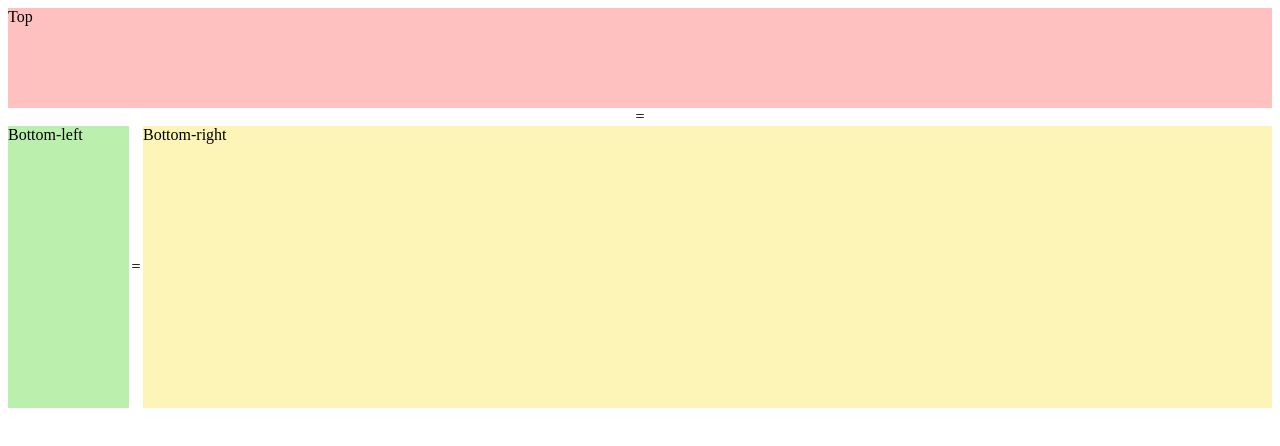
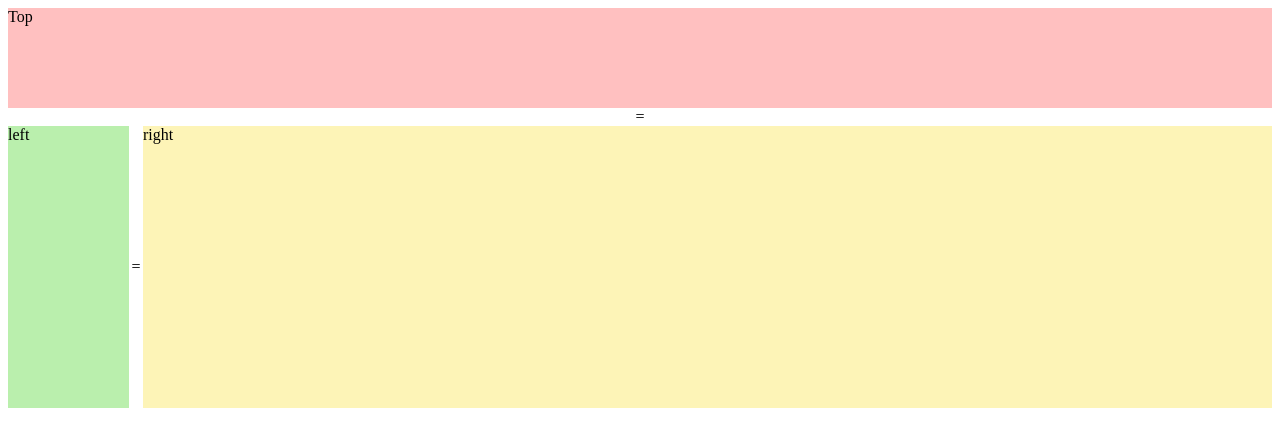
Before and after one commit to jananigel/angular-resizable-bar-for-layout, an Angular app: page / in a window 1280 px wide. Shown: the top 446 px of the page. Built offline with nearby package versions, Linux system fonts and the light colour scheme.

Commit message:
feat: add common layout of resizable frame

```diff
--- a/src/app/app.component.html
+++ b/src/app/app.component.html
@@ -1,4 +1,5 @@
-<div
+<!-- Source template -->
+<!-- <div
   class="container"
   appResizable
   [resizeEle]="resizeEle"
@@ -23,4 +24,12 @@
       <div class="bottom-right">Bottom-right</div>
     </div>
   </div>
-</div>
+</div> -->
+
+<app-resizable-vertical-frame>
+  <div frame-top>Top</div>
+  <app-resizable-horizontal-frame frame-bottom>
+    <div frame-left>left</div>
+    <div frame-right>right</div>
+  </app-resizable-horizontal-frame>
+</app-resizable-vertical-frame>
--- a/src/app/app.component.scss
+++ b/src/app/app.component.scss
@@ -2,34 +2,35 @@ p {
   font-family: Lato;
 }
 
-.container {
-  display: flex;
-  flex-direction: column;
-  height: 400px;
+// Source styles
+// .container {
+//   display: flex;
+//   flex-direction: column;
+//   height: 400px;
 
-  .top-area {
-    display: flex;
-    flex-basis: 100px;
-    background: #ffc0c0;
-  }
+//   .top-area {
+//     display: flex;
+//     flex-basis: 100px;
+//     background: #ffc0c0;
+//   }
 
-  .bottom-area {
-    background: #b5f0fe;
-    flex: 1;
-  }
-}
+//   .bottom-area {
+//     background: #b5f0fe;
+//     flex: 1;
+//   }
+// }
 
-.bottom-container {
-  display: flex;
-  height: 100%;
-}
+// .bottom-container {
+//   display: flex;
+//   height: 100%;
+// }
 
-.bottom-left {
-  flex-basis: 121px;
-  background: #baefad;
-}
+// .bottom-left {
+//   flex-basis: 121px;
+//   background: #baefad;
+// }
 
-.bottom-right {
-  flex: 1;
-  background: #fdf4b7;
-}
+// .bottom-right {
+//   flex: 1;
+//   background: #fdf4b7;
+// }
--- /dev/null
+++ b/src/app/shared/components/layouts/resizable-horizontal-frame/resizable-horizontal-frame.component.html
@@ -0,0 +1,15 @@
+<div
+  class="bottom-container"
+  appResizable
+  [direction]="'horizontal'"
+  [resizeEle]="resizeBottomEle"
+  [resizeBarEle]="verticalBar"
+>
+  <div #resizeBottomEle class="bottom-left">
+    <ng-content select="[frame-left]"></ng-content>
+  </div>
+  <div #verticalBar>=</div>
+  <div class="bottom-right">
+    <ng-content select="[frame-right]"></ng-content>
+  </div>
+</div>
--- /dev/null
+++ b/src/app/shared/components/layouts/resizable-horizontal-frame/resizable-horizontal-frame.component.scss
@@ -0,0 +1,14 @@
+.bottom-container {
+  display: flex;
+  height: 100%;
+}
+
+.bottom-left {
+  flex-basis: 121px;
+  background: #baefad;
+}
+
+.bottom-right {
+  flex: 1;
+  background: #fdf4b7;
+}
--- /dev/null
+++ b/src/app/shared/components/layouts/resizable-vertical-frame/resizable-vertical-frame.component.html
@@ -0,0 +1,14 @@
+<div
+  class="container"
+  appResizable
+  [resizeEle]="resizeEle"
+  [resizeBarEle]="horizontalBar"
+>
+  <div #resizeEle class="top-area">
+    <ng-content select="[frame-top]"></ng-content>
+  </div>
+  <div #horizontalBar>=</div>
+  <div class="bottom-area">
+    <ng-content select="[frame-bottom]"></ng-content>
+  </div>
+</div>
--- /dev/null
+++ b/src/app/shared/components/layouts/resizable-vertical-frame/resizable-vertical-frame.component.scss
@@ -0,0 +1,16 @@
+.container {
+  display: flex;
+  flex-direction: column;
+  height: 400px;
+
+  .top-area {
+    display: flex;
+    flex-basis: 100px;
+    background: #ffc0c0;
+  }
+
+  .bottom-area {
+    background: #b5f0fe;
+    flex: 1;
+  }
+}
```
Also changed, not shown: src/app/shared/components/layouts/resizable-horizontal-frame/resizable-horizontal-frame.component.ts (added, +10 -0 lines), src/app/shared/components/layouts/resizable-vertical-frame/resizable-vertical-frame.component.ts (added, +8 -0 lines), src/app/shared/shared.module.ts (+12 -2 lines).
